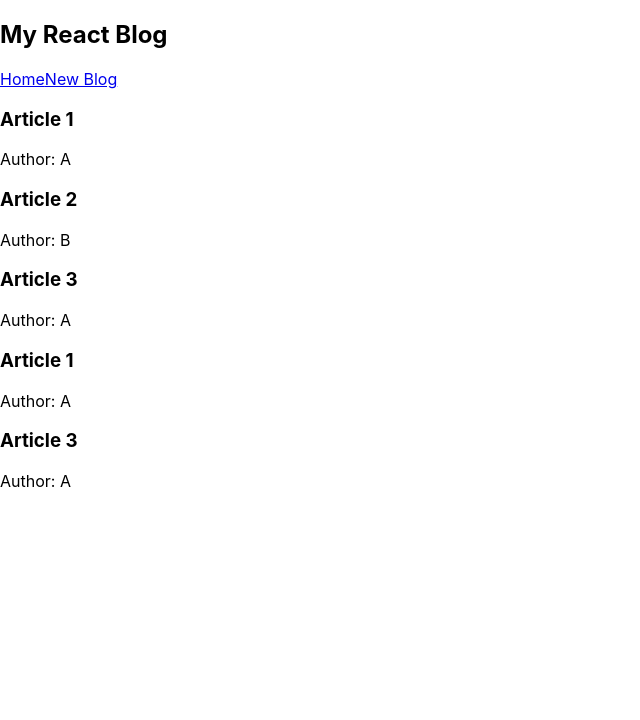
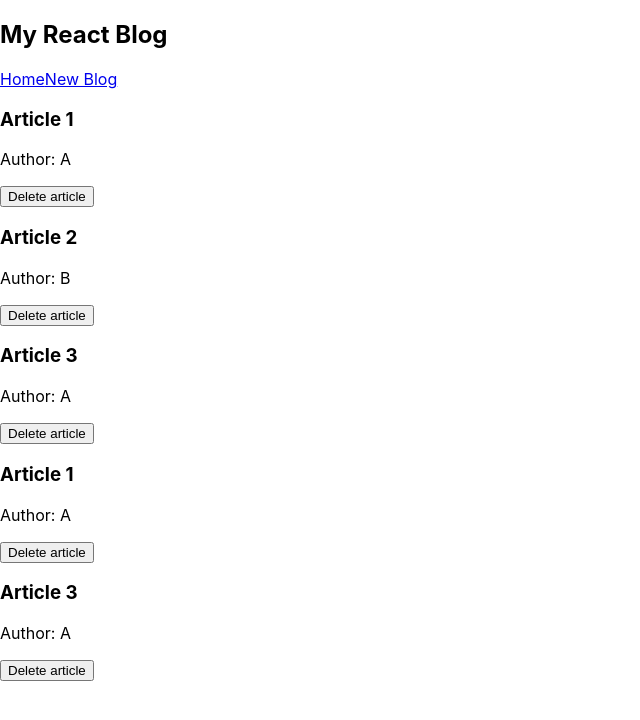
Before and after one commit to Kimmm-c/React-Learning, a React (Create React App) app in the folder react-learning/: page / in a window 1280 px wide. Shown: the top 720 px of the page, without its empty margins (0-640 px from the left). Built offline with nearby package versions, Linux system fonts and the light colour scheme.

Commit message:
added click event to a list

```diff
--- a/react-learning/src/ArticleList.js
+++ b/react-learning/src/ArticleList.js
@@ -1,8 +1,8 @@
 import React from 'react'
 
-const ArticleList = (props) => {
+const ArticleList = ({articles, handleDelete}) => {
 
-    const articles = props.articles; //another way to access articles is to destructure props directly by using {articles} as function argument instead of props.
+    // const articles = props.articles; //another way to access articles is to destructure props directly by using {articles} as function argument instead of props.
 
     return (
         <div className="article-list">
@@ -10,6 +10,7 @@ const ArticleList = (props) => {
                 <div className="article-preview" key={article.id}>
                     <h3>{article.title}</h3>
                     <p>Author: {article.author}</p>
+                    <button onClick = {() => handleDelete(article.id)}>Delete article</button>
                 </div>
             ))}
         </div>
--- a/react-learning/src/Home.js
+++ b/react-learning/src/Home.js
@@ -11,10 +11,16 @@ const Home = () => {
         { title: 'Article 3', body: 'A body of article 3', author: 'A', id: 3 },
         ]);
 
+    const handleDelete = (id) => {
+        const newArticles = articles.filter(article => article.id !== id)
+        setArticle(newArticles);
+    }
+
+
     return (
         <div className="home">
-            <ArticleList articles={articles}/>
-            <ArticleList articles={articles.filter((article) => article.author === "A")}/>
+            <ArticleList articles={articles} handleDelete={handleDelete} />
+            <ArticleList articles={articles.filter((article) => article.author === "A")} />
         </div>
     )
 }
```
